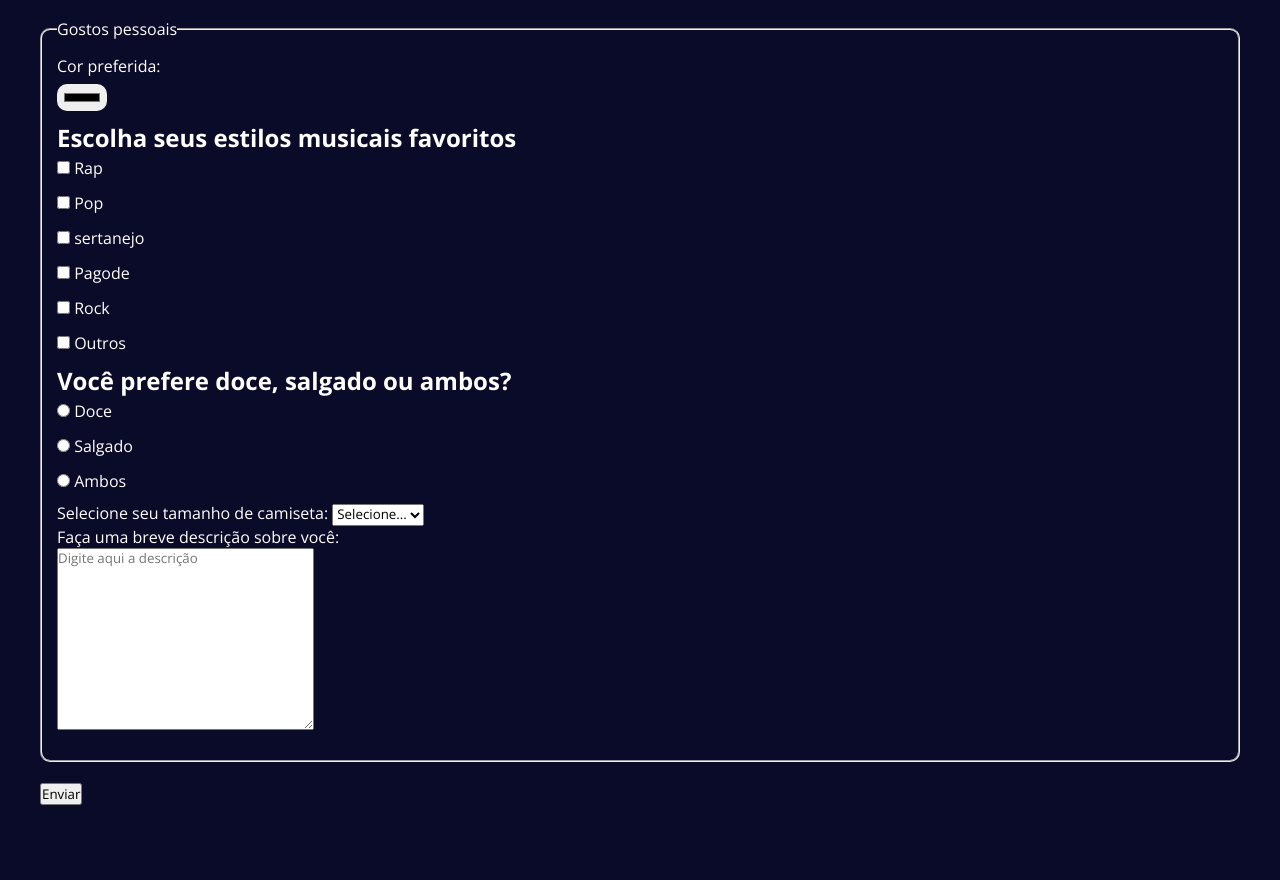
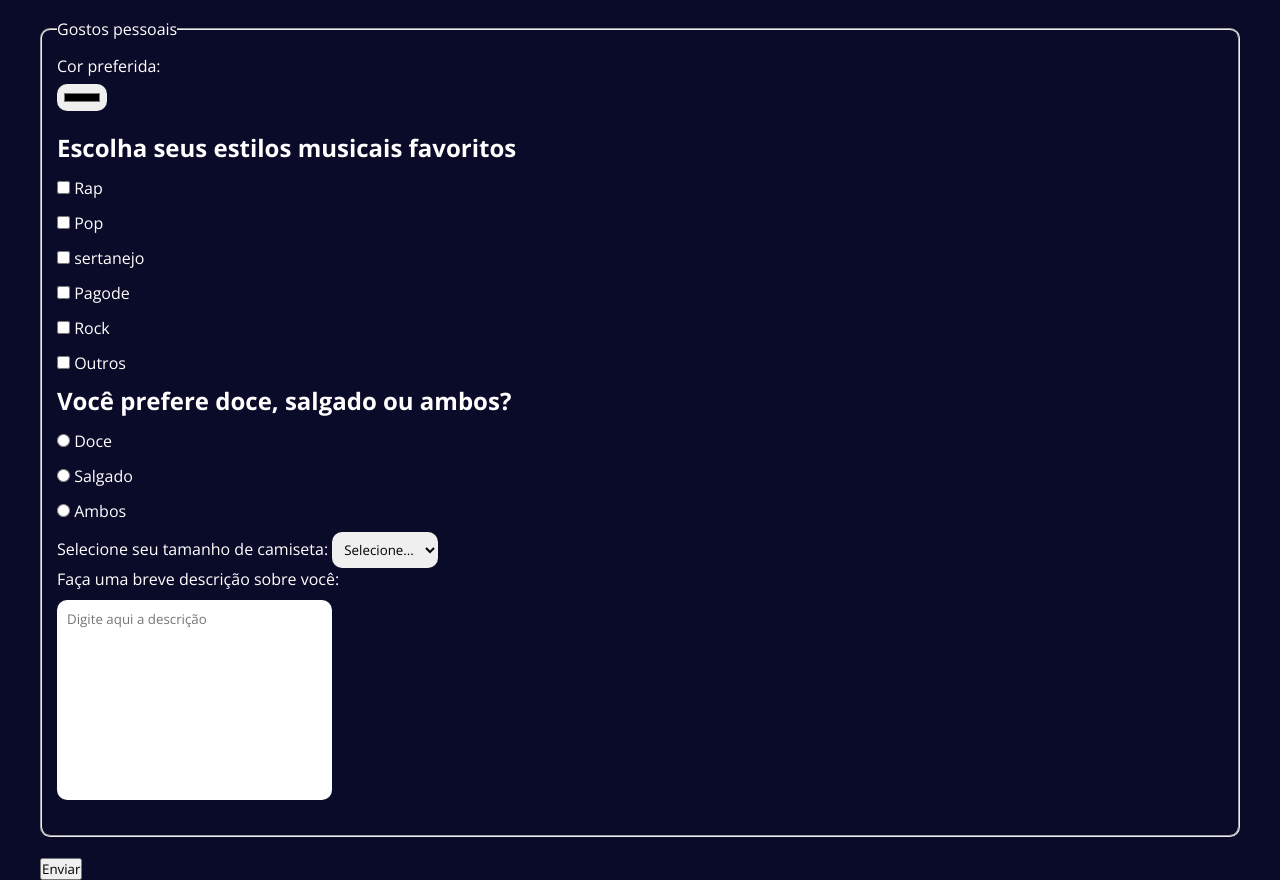
Before and after one commit to araujotheus/formulario, a plain HTML site: page index.html in a window 1280 px wide. Shown: the part 546-1426 px from the top of the page. Before the commit the page ends 1351 px from the top, so only its background shows below. Drawn offline with nearby package versions, Linux system fonts and the light colour scheme.

Commit message:
oontinuação

```diff
--- a/style.css
+++ b/style.css
@@ -39,17 +39,17 @@ fieldset {
         padding: .5rem;
         border-radius: 1rem;
         border: none;
-        color: oklch(20.8% 0.042 265.755); /*muda a cor aq*/
+        color: oklch(20.8% 0.042 265.755);
     }
 
     input:focus {
-        outline: 2px solid oklch(12.9% 0.042 264.695); /*muda a cor aq*/
+        outline: 2px solid oklch(12.9% 0.042 264.695);
 
 
     }
 
     input::placeholder {
-        color: oklch(44.6% 0.043 257.281); /*muda a cor aq*/
+        color: oklch(44.6% 0.043 257.281);
 
     }
 
@@ -66,3 +66,34 @@ fieldset {
         display: inline-block;
         outline: none;
     }
+
+    }
+
+fieldset:nth-of-type(2) > div{
+    margin-bottom: 2rem;
+
+    h2{
+        margin-bottom: 1rem;
+    }
+
+     textarea{
+        display: block;
+        margin-top: 1rem;
+        border-radius: 1rem;
+        border: none;
+        outline: none;
+        padding: 1rem;
+        resize: none;
+    }
+    }
+
+    textarea:focus{
+        outline: 2px solid oklch(12.9% 0.042 264.695);
+    }
+
+    select{
+        padding: .8rem;
+        border-radius: 1rem;
+        border: none;
+        outline: none;
+    }
```
